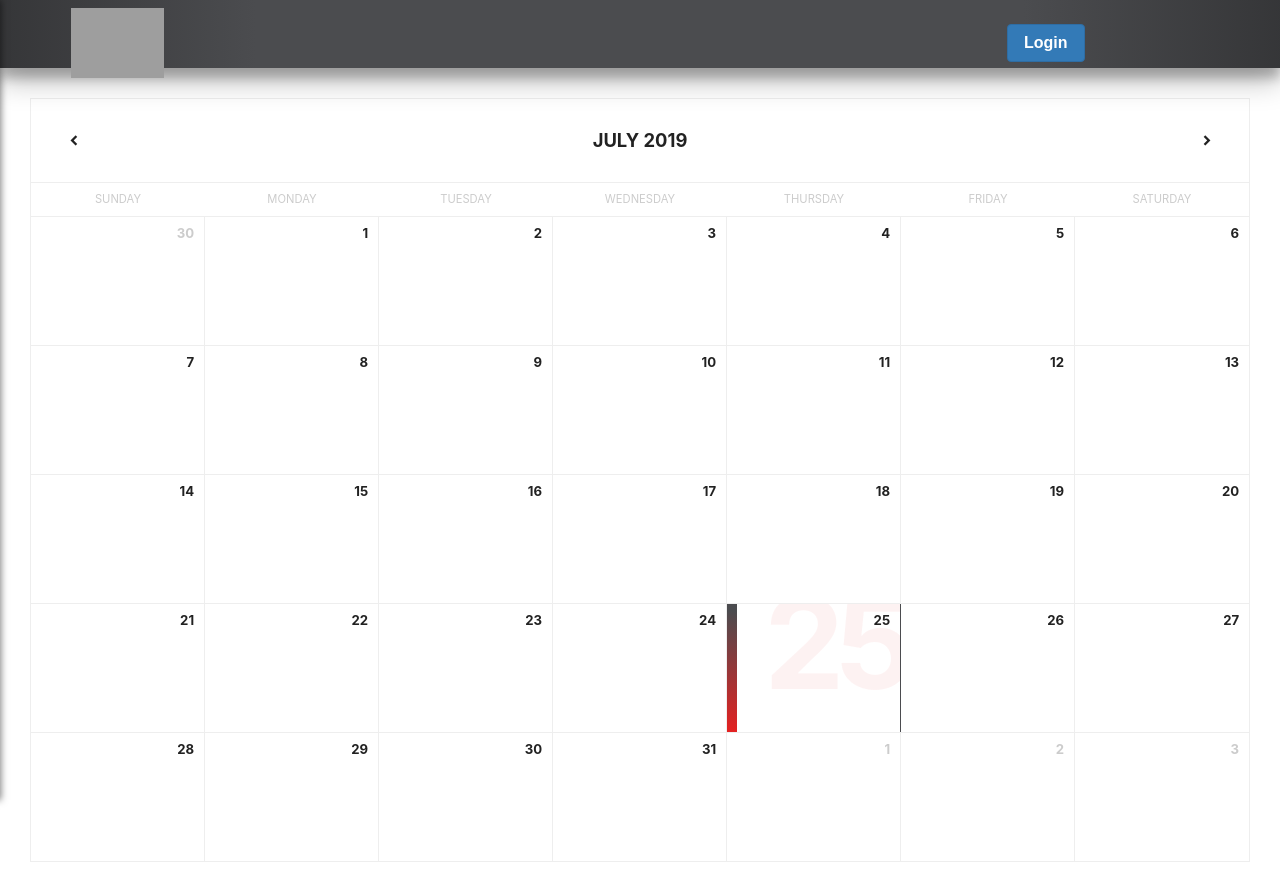
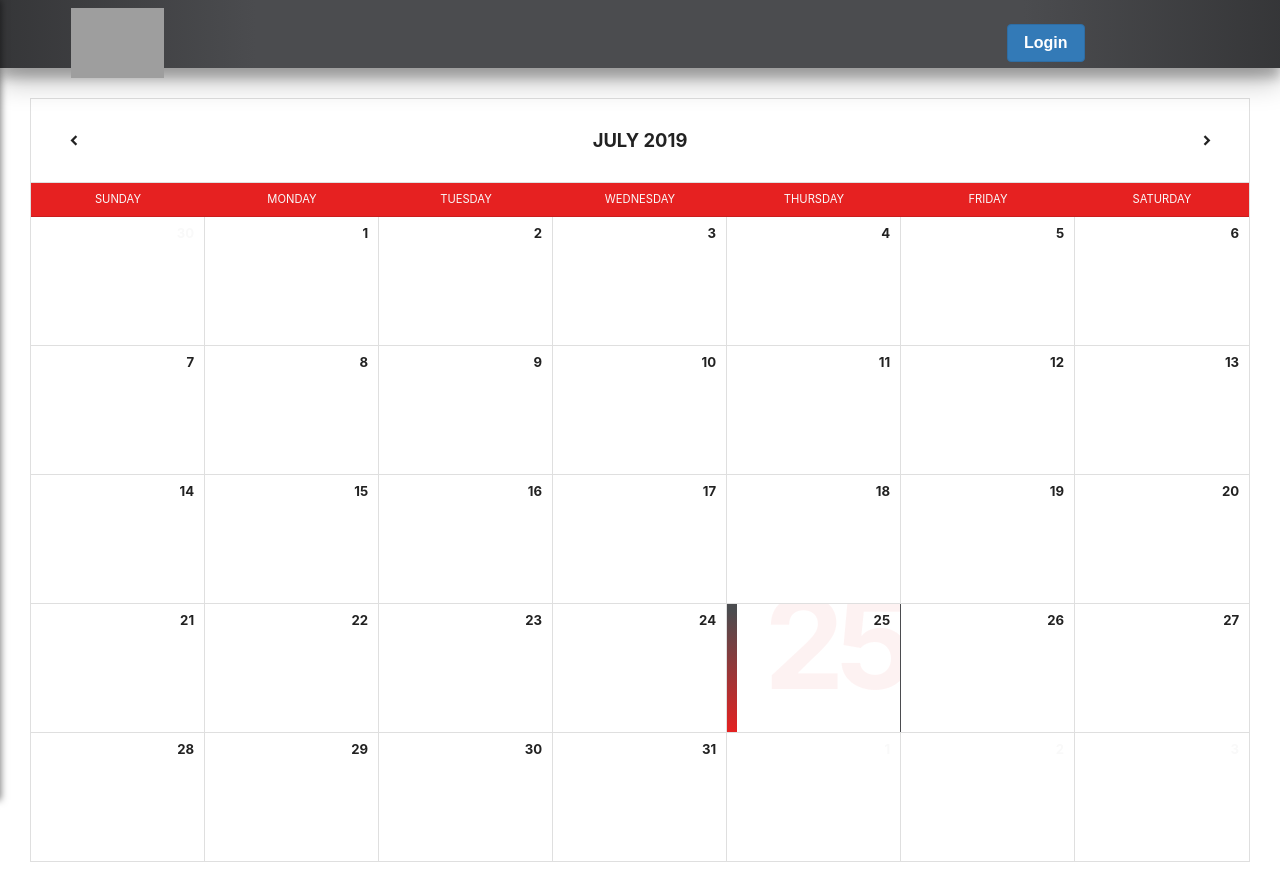
Before and after one commit to Bryceacampbell/valet-app, a React (Create React App) app in the folder client/: page /admin/calendar in a window 1280 px wide. Built offline with nearby package versions, Linux system fonts and the light colour scheme; grey boxes are pictures that could not be loaded; a web font is replaced by a local one; what auth0-js would draw is missing.

Commit message:
a little bit of color added

```diff
--- a/client/src/components/admin/Calendar/style.css
+++ b/client/src/components/admin/Calendar/style.css
@@ -24,9 +24,9 @@
 
 :root {
   --main-color: rgb(230,33,33);
-  --text-color: #777;
-  --text-color-light: #ccc;
-  --border-color: #eee;
+  --text-color: #4b4c4f;
+  --text-color-light: #f9f9f9;
+  --border-color: rgba(0,0,0,0.125);
   --bg-color: #f9f9f9;
   --neutral-color: #fff;
 }
@@ -133,6 +133,7 @@ main {
 }
 
 .calendar .days {
+  background: rgb(230,33,33);
   text-transform: uppercase;
   font-weight: 400;
   color: var(--text-color-light);
```
